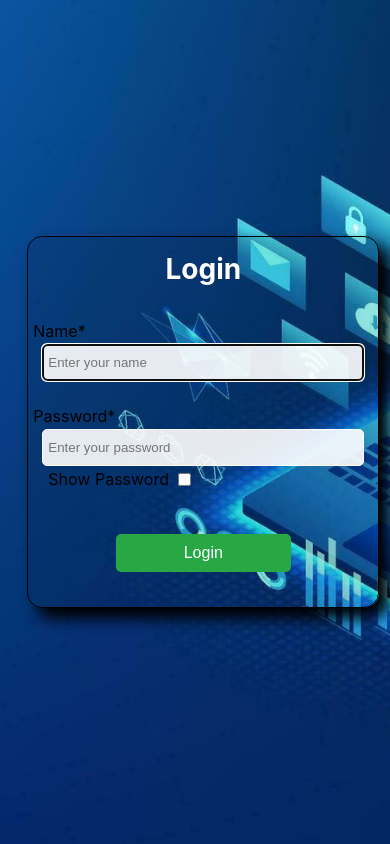
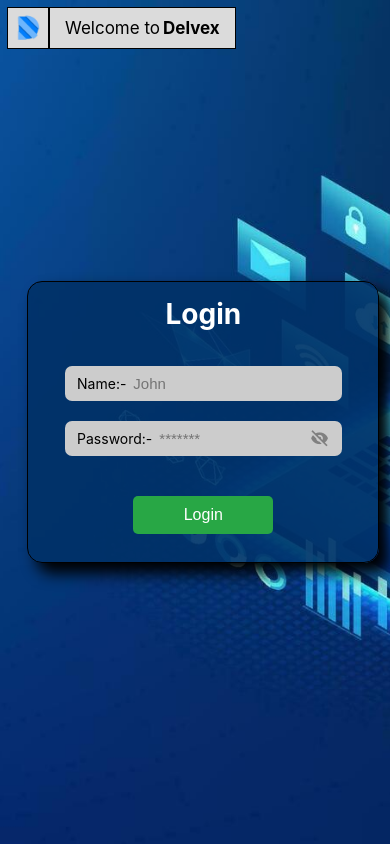
Before and after one commit to xritik/traning_web_admin_portal, a React (Create React App) app: page /login in a window 390 px wide. Built offline with nearby package versions, Linux system fonts and the light colour scheme.

Commit message:
responsive and working project

```diff
--- a/routes/loginRoutes.js
+++ b/routes/loginRoutes.js
@@ -10,7 +10,7 @@ router.post('/', async(req, res) => {
     if(admin){
         res.status(200).json({message: 'Login Successful!!..'})
     }else{
-        res.status(401).json({message: 'Invalid name or password!!..'})
+        res.status(401).json({message: 'Incorrect name or password!!..'})
     }
 })
 
--- a/src/AddNewUser.js
+++ b/src/AddNewUser.js
@@ -61,56 +61,58 @@ const AddNewUser = ({logout, navigate}) => {
           <div className="addUserSection">
             <div>
               <div className="loginHeading">Add new user</div>
-              {message && <p style={{textAlign:'center', color:'red'}}>{message}</p>}
+              {message && <p style={{textAlign:'center', color:'red', margin:'0px'}}>{message}</p>}
             </div>
             <form onSubmit={(e) => {e.preventDefault(); handleAddUser() }}>
-              <div>
-                <label style={{marginLeft:'5px'}} htmlFor="username">Name*</label>
-                <div style={{display:'flex', justifyContent:'center'}}>
+              <div className="inputs">
+                <span>Name:-</span>
                 <input
                   type="text"
                   id="username"
                   name="username"
                   value={name}
                   onChange={e => setName(e.target.value)}
-                    placeholder="Enter your name"
+                  placeholder="John"
                   required
                   autoFocus
                 />
               </div>
-              </div>
 
-              <div>
-                <label style={{marginLeft:'5px'}} htmlFor="password">Password*</label>
-                <div style={{display:'flex', justifyContent:'center'}}>
+              <div className="inputs">
+                <span>Password:-</span>
                 <input
                   type={showPassword ? "text" : "password"}
                   id="password"
                   name="password"
                   value={password}
                   onChange={e => setPassword(e.target.value)}
-                    placeholder="Enter your password"
+                  placeholder="*******"
                   required
                 />
+                <span className="togglePassword">
+                  <i className={`bx ${showPassword ? "bxs-show" : "bxs-hide"}`} onClick={() => setShowPassword(!showPassword)}></i>
+                </span>
+                {/* <span className="showPassword">Show Password <input type='checkbox' onChange={() => setShowPassword(!showPassword)} /></span> */}
               </div>
-                <span className="showPassword">Show Password <input type='checkbox' onChange={() => setShowPassword(!showPassword)} /></span>
+              <div className="inputs">
+                <span>Verify:-</span>
+                <input
+                  type={showPassword ? "text" : "password"}
+                  id="confirmPassword"
+                  name="confirmPassword"
+                  value={confirmPassword}
+                  onChange={e => setConfirmPassword(e.target.value)}
+                  placeholder="Re-type password"
+                  required
+                />
+                <span className="togglePassword">
+                  <i className={`bx ${showPassword ? "bxs-show" : "bxs-hide"}`} onClick={() => setShowPassword(!showPassword)}></i>
+                </span>
+                {/* <span className="showPassword">Show Password <input type='checkbox' onChange={() => setShowPassword(!showPassword)} /></span> */}
               </div>
 
-              <div>
-                <label style={{marginLeft:'5px'}} htmlFor="password">Confirm Password*</label>
-                <div style={{display:'flex', justifyContent:'center'}}>
-                  <input
-                    type="password"
-                    id="confirm_password"
-                    name="confirm_password"
-                    value={confirmPassword}
-                    onChange={e => setConfirmPassword(e.target.value)}
-                    placeholder="Confirm password"
-                    required
-                  />
-                </div>
-              </div>
               <div className="addUserButton"><button type="submit">Add user</button></div>
+
             </form>
           </div>
         </div>
--- a/src/AllUsers.js
+++ b/src/AllUsers.js
@@ -11,8 +11,6 @@ const AllUsers = ({logout, navigate}) => {
   const [editingUserPassword, setEditingUserPassword] = useState('');
   const [editingUserRole, setEditingUserRole] = useState('');
   const loggedinAdmin = localStorage.getItem('loggedinAdmin');
-
-  console.log('editingUserId', editingUserId)
 
   const getUsers = async () => {
     try{
@@ -152,9 +150,10 @@ const AllUsers = ({logout, navigate}) => {
                         <select
                             className='selectRole'
                             required
-                            name='labUsed'
+                            name='selectRole'
                             value={editingUserRole}
-                            onChange={(e) => setEditingUserRole(e.target.value)}
+                            onChange={(e) =>setEditingUserRole(e.target.value)}
+                            onClick={(e) => e.stopPropagation()}
                         >
                             <option value="read">Read</option>
                             <option value="write">Write</option>
--- a/src/Login.js
+++ b/src/Login.js
@@ -1,4 +1,5 @@
 import { useState } from "react";
+const DelvexLogo = require('./img/delvexcommunity_logo-removebg-preview.png')
 
 const LoginPage = ({setLoggedinAdmin, navigate}) => {
 
@@ -36,42 +37,45 @@ const LoginPage = ({setLoggedinAdmin, navigate}) => {
 
   return (
     <div className="loginPage">
+      <div className="loginn">
+        <span>
+          <img src={DelvexLogo} alt="logo"/>
+        </span>
+        <span style={{padding:'0px 15px'}}>Welcome to <b style={{marginLeft:'3px', cursor:'pointer'}}>Delvex</b></span>
+      </div>
       <div className="loginSection">
-        <div>
         <div className="loginHeading">Login</div>
-          {message && <p style={{textAlign:'center', color:'red'}}>{message}</p>}
-        </div>
+        {message && <p style={{textAlign:'center', color:'red', margin:'0px'}}>{message}</p>}
         <form onSubmit={(e) => {e.preventDefault(); handleLogin()}}>
-          <div>
-            <label style={{marginLeft:'5px'}} htmlFor="username">Name*</label>
-            <div style={{display:'flex', justifyContent:'center'}}>
+          <div className="inputs">
+            <span>Name:-</span>
             <input
               type="text"
               id="username"
               name="username"
               value={name}
               onChange={e => setName(e.target.value)}
-                placeholder="Enter your name"
+              placeholder="John"
               required
               autoFocus
             />
           </div>
-          </div>
 
-          <div>
-            <label style={{marginLeft:'5px'}} htmlFor="password">Password*</label>
-            <div style={{display:'flex', justifyContent:'center'}}>
+          <div className="inputs">
+            <span>Password:-</span>
             <input
               type={showPassword ? "text" : "password"}
               id="password"
               name="password"
               value={password}
               onChange={e => setPassword(e.target.value)}
-                placeholder="Enter your password"
+              placeholder="*******"
               required
             />
-            </div>
-            <span className="showPassword">Show Password <input type='checkbox' onChange={() => setShowPassword(!showPassword)} /></span>
+            <span className="togglePassword">
+              <i className={`bx ${showPassword ? "bxs-show" : "bxs-hide"}`} onClick={() => setShowPassword(!showPassword)}></i>
+            </span>
+            {/* <span className="showPassword">Show Password <input type='checkbox' onChange={() => setShowPassword(!showPassword)} /></span> */}
           </div>
 
           <div className="buttonDiv"><button className="loginButton" type="submit">Login</button></div>
--- a/src/index.css
+++ b/src/index.css
@@ -22,13 +22,29 @@ body {
   align-items: center;
   padding-left: 7%;
 }
+.loginn{
+  position: absolute;
+  padding: 7px;
+  display: flex;
+}
+.loginn span{
+  border: 1px solid black;
+  display: flex;
+  align-items: center;
+  justify-content: center;
+  font-size: 17px;
+  background-color: #dbdbdb;
+  img{
+    width: 40px;
+  }
+}
 .loginSection{
-  height: 370px;
+  height: 280px;
   width: 350px;
   border: 1px solid black;
   border-radius: 15px;
   box-shadow: 10px 10px 15px .5px;
-  background-color: rgba(0, 0, 0, 0.1);
+  background-color: rgba(0, 49, 104, 0.9);
   position: relative;
 }
 .loginHeading{
@@ -40,36 +56,51 @@ body {
 }
 form {
   width: 100%;
-  padding-top: 20px;
   display: flex;
-  /* align-items: center; */
   flex-direction: column;
-  gap: 25px;
-  input {
-    width: 90%;
-    margin-top: 3px;
-    padding: 10px 0px 10px 5px;
-    border: 1px solid white;
-    border-radius: 5px;
-    background-color: rgba(255, 255, 255, 0.9);
-    color: black;
+  align-items: center;
+  /* gap: 25px; */
+}
+.inputs{
+  width: 75%;
+  height: 35px;
+  padding: 0px 7px;
+  margin-top: 20px;
+  background-color: #ccc;
+  border-radius: 7px;
+  font-size: 14px;
+  display: flex;
+  justify-content: center;
+  align-items: center;
+  span{
+    text-align: center;
+    padding: 5px;
+  }
+  input{
+    height: 100%;
+    width: 80%;
+    border: none;
+    outline: none;
+    background-color: transparent;
+    font-size: 15px;
   }
 }
-.showPassword {
-  display: inline-flex;
-  align-items: center;
-  gap: 5px;
-  white-space: nowrap;
-  padding: 3px 0px 0px 20px;
+.togglePassword{
+  i{
+    font-size: 20px;
+    color: gray;
+    cursor: pointer;
+  }
 }
 .buttonDiv{
-  padding-top: 20px;
+  padding-top: 40px;
+  width: 100%;
   display: flex;
   justify-content: center;
 }
 .loginButton {
   padding: 10px;
-  width: 50%;
+  width: 40%;
   border: none;
   border-radius: 5px;
   background-color: #28a745;
@@ -106,7 +137,7 @@ nav{
   /* border: 1px solid red; */
   border-radius: 35px;
   width: 80%;
-  background-color: rgba(255, 255, 255, 0.95);
+  background-color: rgba(230, 230, 230, 0.95);
   box-shadow: 3px 4px 10px 1px rgb(150, 208, 232);
 }
 .nav1{
@@ -201,7 +232,6 @@ nav{
     box-shadow: -7px -7px 6px 1px white;
   }
 }
-
 .back{
   font-size: 25px;
 }
@@ -225,7 +255,7 @@ nav{
   justify-content: center;
 }
 .addUserSection{
-  height: 80%;
+  height: 60%;
   width: 60%;
   border: 1px solid black;
   border-radius: 15px;
@@ -234,6 +264,7 @@ nav{
   position: relative;
 }
 .addUserButton{
+  padding-top: 30px;
   display: flex;
   justify-content: center;
   button{
@@ -319,3 +350,103 @@ nav{
 .editButton:active, .saveButton:active, .cancelButton:active{
   scale: .9;
 }
+
+
+
+
+
+
+
+
+
+
+
+@media (max-width: 480px) {
+
+  .nav{
+    border-radius: 18px;
+    width: 96%;
+  }
+  .nav1{
+    width: 25%;
+    padding-left: 10px;
+    img{
+      width: 35px !important;
+    }
+  }
+  .brandName{
+    font-size: 16px;
+  }
+  .nav2{
+    font-size: 13px;
+    width: 50%;
+    gap: 15px;
+  }
+  .nav3{
+    width: 25%;
+    button{
+      padding: 5px 10px 5px 10px;
+      font-size: 10.5px;
+    }
+  }
+  .dashboard{
+    width: 100vw !important;
+    padding: 0px !important;
+  }
+  .part1{
+    font-size: 35px;
+  }
+  .part2{
+    font-size: 45px;
+  }
+
+
+
+  .allUsersHeading{
+    font-size: 25px;
+  }
+  .dataTable{
+    justify-content: start;
+  }
+  .dataTable th, .dataTable td {
+    min-width: 75px;
+    text-align: center;
+    padding: 12px 30px 12px 30px;
+    border: 1px solid #ddd;
+  }
+  .dataTable td input{
+    height: 80% !important;
+    width: 50%;
+    padding: 12px 30px 12px 30px;
+    text-align: center;
+    background-color: transparent;
+  }
+  .editButton{
+    padding: 6px 20px 6px 20px;
+  }
+  .saveButton, .cancelButton{
+    padding: 7px 9px 7px 9px;
+    font-size: 11px;
+  }
+
+
+
+  .add_user_part1{
+    width: 100%;
+  }
+  .add_user_part2{
+    display: none;
+  }
+  .addUserPage{
+    height: 90vh;
+  }
+  .addUserSection{
+    height: 39%;
+    width: 85%;
+  }
+  .addUserButton{
+    button{
+      padding: 8px 25px 8px 25px;
+    }
+  }
+}
```
Lines whose indentation alone changed are shown as unchanged.
